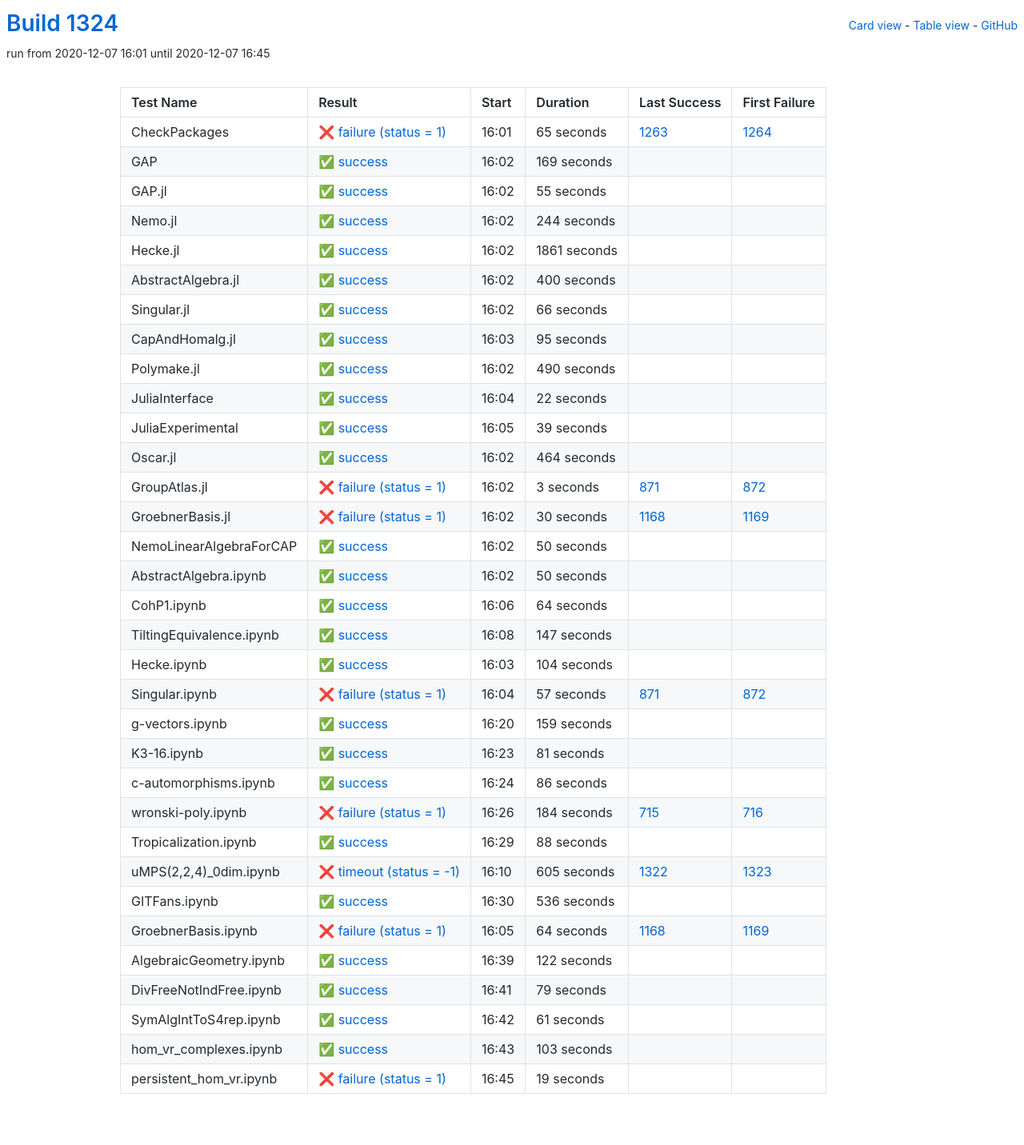
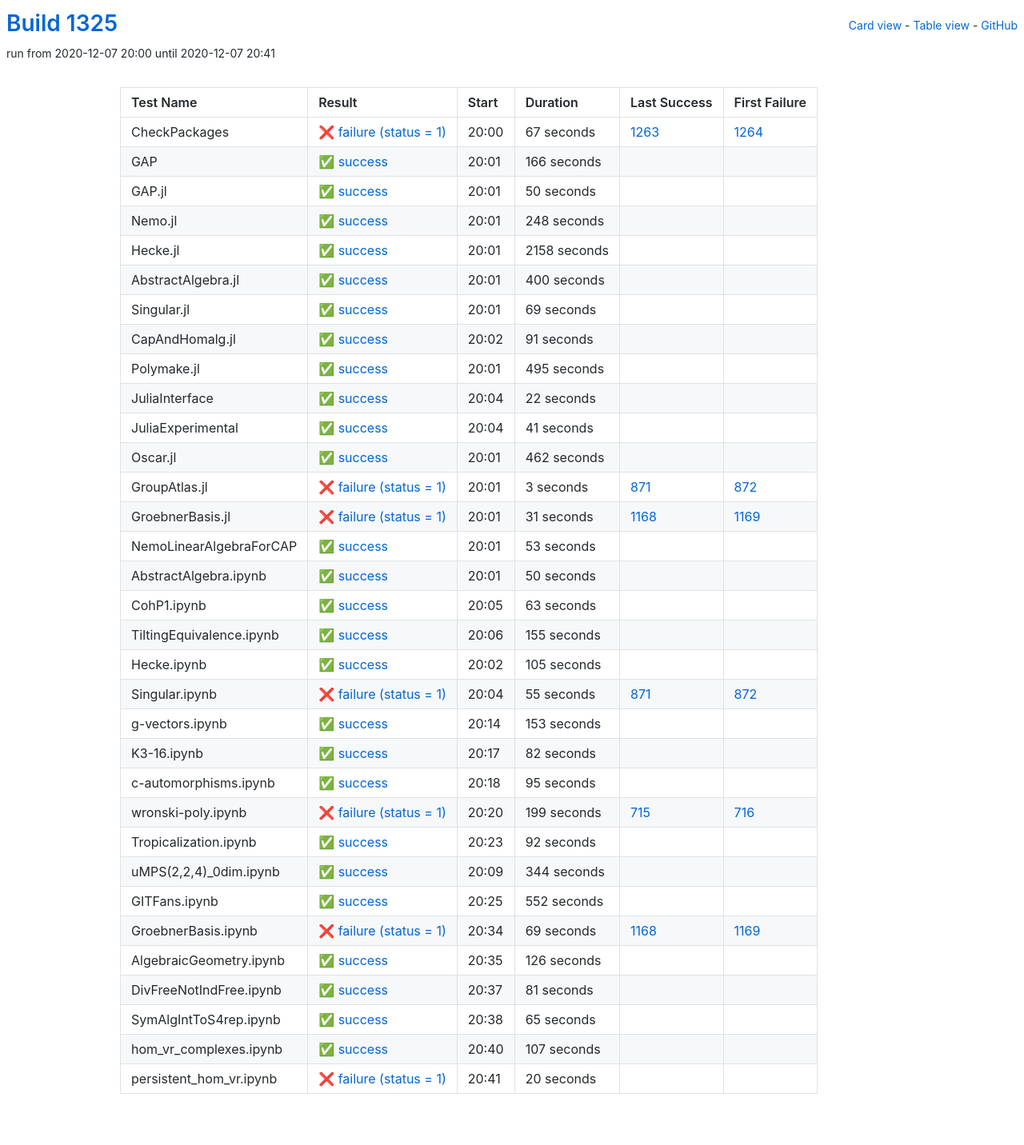
Before and after one commit to oscar-system/oscar-ci-status-stable, a Jekyll site: the page built from table.html, in a window 1280 px wide. Shown: the whole page at 80% size. Built offline with Jekyll 4.4.1, drawn with Linux system fonts in a browser that asks for light colours.

Commit message:
Build #1325

```diff
--- a/_data/ci.yml
+++ b/_data/ci.yml
@@ -1,6 +1,6 @@
 ---
-build: 1324
-build_url: https://oscarci.mathematik.uni-kl.de/job/oscar-stable/1324/
+build: 1325
+build_url: https://oscarci.mathematik.uni-kl.de/job/oscar-stable/1325/
 job: oscar-stable
 organization: oscar-system
 repo: oscar-ci-status-stable
@@ -8,68 +8,68 @@ repourl: https://github.com/oscar-system/oscar-ci-status-stable
 tests:
 - name: CheckPackages
   id: checkpackages
-  log: https://oscarci.mathematik.uni-kl.de/job/oscar-stable/1324/artifact/logs/build-1324/CheckPackages.log
-  start: 2020-12-07 16:01
+  log: https://oscarci.mathematik.uni-kl.de/job/oscar-stable/1325/artifact/logs/build-1325/CheckPackages.log
+  start: 2020-12-07 20:00
   success: false
   exitcode: 1
   status: failure
-  duration: 65
+  duration: 67
   last_success: 1263
   last_success_url: https://oscarci.mathematik.uni-kl.de/job/oscar-stable/1263/
   first_failure: 1264
   first_failure_url: https://oscarci.mathematik.uni-kl.de/job/oscar-stable/1264/
 - name: GAP
   id: gap
-  log: https://oscarci.mathematik.uni-kl.de/job/oscar-stable/1324/artifact/logs/build-1324/GAP.log
-  start: 2020-12-07 16:02
+  log: https://oscarci.mathematik.uni-kl.de/job/oscar-stable/1325/artifact/logs/build-1325/GAP.log
+  start: 2020-12-07 20:01
   success: true
   exitcode: 0
   status: success
-  duration: 169
+  duration: 166
   last_success: false
   last_success_url:
   first_failure: false
   first_failure_url:
 - name: GAP.jl
   id: gap-jl
-  log: https://oscarci.mathematik.uni-kl.de/job/oscar-stable/1324/artifact/logs/build-1324/GAP.jl.log
-  start: 2020-12-07 16:02
+  log: https://oscarci.mathematik.uni-kl.de/job/oscar-stable/1325/artifact/logs/build-1325/GAP.jl.log
+  start: 2020-12-07 20:01
   success: true
   exitcode: 0
   status: success
-  duration: 55
+  duration: 50
   last_success: false
   last_success_url:
   first_failure: false
   first_failure_url:
 - name: Nemo.jl
   id: nemo-jl
-  log: https://oscarci.mathematik.uni-kl.de/job/oscar-stable/1324/artifact/logs/build-1324/Nemo.jl.log
-  start: 2020-12-07 16:02
+  log: https://oscarci.mathematik.uni-kl.de/job/oscar-stable/1325/artifact/logs/build-1325/Nemo.jl.log
+  start: 2020-12-07 20:01
   success: true
   exitcode: 0
   status: success
-  duration: 244
+  duration: 248
   last_success: false
   last_success_url:
   first_failure: false
   first_failure_url:
 - name: Hecke.jl
   id: hecke-jl
-  log: https://oscarci.mathematik.uni-kl.de/job/oscar-stable/1324/artifact/logs/build-1324/Hecke.jl.log
-  start: 2020-12-07 16:02
+  log: https://oscarci.mathematik.uni-kl.de/job/oscar-stable/1325/artifact/logs/build-1325/Hecke.jl.log
+  start: 2020-12-07 20:01
   success: true
   exitcode: 0
   status: success
-  duration: 1861
+  duration: 2158
   last_success: false
   last_success_url:
   first_failure: false
   first_failure_url:
 - name: AbstractAlgebra.jl
   id: abstractalgebra-jl
-  log: https://oscarci.mathematik.uni-kl.de/job/oscar-stable/1324/artifact/logs/build-1324/AbstractAlgebra.jl.log
-  start: 2020-12-07 16:02
+  log: https://oscarci.mathematik.uni-kl.de/job/oscar-stable/1325/artifact/logs/build-1325/AbstractAlgebra.jl.log
+  start: 2020-12-07 20:01
   success: true
   exitcode: 0
   status: success
@@ -80,44 +80,44 @@ tests:
   first_failure_url:
 - name: Singular.jl
   id: singular-jl
-  log: https://oscarci.mathematik.uni-kl.de/job/oscar-stable/1324/artifact/logs/build-1324/Singular.jl.log
-  start: 2020-12-07 16:02
+  log: https://oscarci.mathematik.uni-kl.de/job/oscar-stable/1325/artifact/logs/build-1325/Singular.jl.log
+  start: 2020-12-07 20:01
   success: true
   exitcode: 0
   status: success
-  duration: 66
+  duration: 69
   last_success: false
   last_success_url:
   first_failure: false
   first_failure_url:
 - name: CapAndHomalg.jl
   id: capandhomalg-jl
-  log: https://oscarci.mathematik.uni-kl.de/job/oscar-stable/1324/artifact/logs/build-1324/CapAndHomalg.jl.log
-  start: 2020-12-07 16:03
+  log: https://oscarci.mathematik.uni-kl.de/job/oscar-stable/1325/artifact/logs/build-1325/CapAndHomalg.jl.log
+  start: 2020-12-07 20:02
   success: true
   exitcode: 0
   status: success
-  duration: 95
+  duration: 91
   last_success: false
   last_success_url:
   first_failure: false
   first_failure_url:
 - name: Polymake.jl
   id: polymake-jl
-  log: https://oscarci.mathematik.uni-kl.de/job/oscar-stable/1324/artifact/logs/build-1324/Polymake.jl.log
-  start: 2020-12-07 16:02
+  log: https://oscarci.mathematik.uni-kl.de/job/oscar-stable/1325/artifact/logs/build-1325/Polymake.jl.log
+  start: 2020-12-07 20:01
   success: true
   exitcode: 0
   status: success
-  duration: 490
+  duration: 495
   last_success: false
   last_success_url:
   first_failure: false
   first_failure_url:
 - name: JuliaInterface
   id: juliainterface
-  log: https://oscarci.mathematik.uni-kl.de/job/oscar-stable/1324/artifact/logs/build-1324/JuliaInterface.log
-  start: 2020-12-07 16:04
+  log: https://oscarci.mathematik.uni-kl.de/job/oscar-stable/1325/artifact/logs/build-1325/JuliaInterface.log
+  start: 2020-12-07 20:04
   success: true
   exitcode: 0
   status: success
@@ -128,32 +128,32 @@ tests:
   first_failure_url:
 - name: JuliaExperimental
   id: juliaexperimental
-  log: https://oscarci.mathematik.uni-kl.de/job/oscar-stable/1324/artifact/logs/build-1324/JuliaExperimental.log
-  start: 2020-12-07 16:05
+  log: https://oscarci.mathematik.uni-kl.de/job/oscar-stable/1325/artifact/logs/build-1325/JuliaExperimental.log
+  start: 2020-12-07 20:04
   success: true
   exitcode: 0
   status: success
-  duration: 39
+  duration: 41
   last_success: false
   last_success_url:
   first_failure: false
   first_failure_url:
 - name: Oscar.jl
   id: oscar-jl
-  log: https://oscarci.mathematik.uni-kl.de/job/oscar-stable/1324/artifact/logs/build-1324/Oscar.jl.log
-  start: 2020-12-07 16:02
+  log: https://oscarci.mathematik.uni-kl.de/job/oscar-stable/1325/artifact/logs/build-1325/Oscar.jl.log
+  start: 2020-12-07 20:01
   success: true
   exitcode: 0
   status: success
-  duration: 464
+  duration: 462
   last_success: false
   last_success_url:
   first_failure: false
   first_failure_url:
 - name: GroupAtlas.jl
   id: groupatlas-jl
-  log: https://oscarci.mathematik.uni-kl.de/job/oscar-stable/1324/artifact/logs/build-1324/GroupAtlas.jl.log
-  start: 2020-12-07 16:02
+  log: https://oscarci.mathematik.uni-kl.de/job/oscar-stable/1325/artifact/logs/build-1325/GroupAtlas.jl.log
+  start: 2020-12-07 20:01
   success: false
   exitcode: 1
   status: failure
@@ -164,32 +164,32 @@ tests:
   first_failure_url: https://oscarci.mathematik.uni-kl.de/job/oscar-stable/872/
 - name: GroebnerBasis.jl
   id: groebnerbasis-jl
-  log: https://oscarci.mathematik.uni-kl.de/job/oscar-stable/1324/artifact/logs/build-1324/GroebnerBasis.jl.log
-  start: 2020-12-07 16:02
+  log: https://oscarci.mathematik.uni-kl.de/job/oscar-stable/1325/artifact/logs/build-1325/GroebnerBasis.jl.log
+  start: 2020-12-07 20:01
   success: false
   exitcode: 1
   status: failure
-  duration: 30
+  duration: 31
   last_success: 1168
   last_success_url: https://oscarci.mathematik.uni-kl.de/job/oscar-stable/1168/
   first_failure: 1169
   first_failure_url: https://oscarci.mathematik.uni-kl.de/job/oscar-stable/1169/
 - name: NemoLinearAlgebraForCAP
   id: nemolinearalgebraforcap
-  log: https://oscarci.mathematik.uni-kl.de/job/oscar-stable/1324/artifact/logs/build-1324/NemoLinearAlgebraForCAP.log
-  start: 2020-12-07 16:02
+  log: https://oscarci.mathematik.uni-kl.de/job/oscar-stable/1325/artifact/logs/build-1325/NemoLinearAlgebraForCAP.log
+  start: 2020-12-07 20:01
   success: true
   exitcode: 0
   status: success
-  duration: 50
+  duration: 53
   last_success: false
   last_success_url:
   first_failure: false
   first_failure_url:
 - name: AbstractAlgebra.ipynb
   id: abstractalgebra-ipynb
-  log: https://oscarci.mathematik.uni-kl.de/job/oscar-stable/1324/artifact/logs/build-1324/AbstractAlgebra.ipynb.log
-  start: 2020-12-07 16:02
+  log: https://oscarci.mathematik.uni-kl.de/job/oscar-stable/1325/artifact/logs/build-1325/AbstractAlgebra.ipynb.log
+  start: 2020-12-07 20:01
   success: true
   exitcode: 0
   status: success
@@ -200,68 +200,164 @@ tests:
   first_failure_url:
 - name: CohP1.ipynb
   id: cohp1-ipynb
-  log: https://oscarci.mathematik.uni-kl.de/job/oscar-stable/1324/artifact/logs/build-1324/CohP1.ipynb.log
-  start: 2020-12-07 16:06
+  log: https://oscarci.mathematik.uni-kl.de/job/oscar-stable/1325/artifact/logs/build-1325/CohP1.ipynb.log
+  start: 2020-12-07 20:05
   success: true
   exitcode: 0
   status: success
-  duration: 64
+  duration: 63
   last_success: false
   last_success_url:
   first_failure: false
   first_failure_url:
 - name: TiltingEquivalence.ipynb
   id: tiltingequivalence-ipynb
-  log: https://oscarci.mathematik.uni-kl.de/job/oscar-stable/1324/artifact/logs/build-1324/TiltingEquivalence.ipynb.log
-  start: 2020-12-07 16:08
+  log: https://oscarci.mathematik.uni-kl.de/job/oscar-stable/1325/artifact/logs/build-1325/TiltingEquivalence.ipynb.log
+  start: 2020-12-07 20:06
   success: true
   exitcode: 0
   status: success
-  duration: 147
+  duration: 155
   last_success: false
   last_success_url:
   first_failure: false
   first_failure_url:
 - name: Hecke.ipynb
   id: hecke-ipynb
-  log: https://oscarci.mathematik.uni-kl.de/job/oscar-stable/1324/artifact/logs/build-1324/Hecke.ipynb.log
-  start: 2020-12-07 16:03
+  log: https://oscarci.mathematik.uni-kl.de/job/oscar-stable/1325/artifact/logs/build-1325/Hecke.ipynb.log
+  start: 2020-12-07 20:02
   success: true
   exitcode: 0
   status: success
-  duration: 104
+  duration: 105
   last_success: false
   last_success_url:
   first_failure: false
   first_failure_url:
 - name: Singular.ipynb
   id: singular-ipynb
-  log: https://oscarci.mathematik.uni-kl.de/job/oscar-stable/1324/artifact/logs/build-1324/Singular.ipynb.log
-  start: 2020-12-07 16:04
+  log: https://oscarci.mathematik.uni-kl.de/job/oscar-stable/1325/artifact/logs/build-1325/Singular.ipynb.log
+  start: 2020-12-07 20:04
   success: false
   exitcode: 1
   status: failure
-  duration: 57
+  duration: 55
   last_success: 871
   last_success_url: https://oscarci.mathematik.uni-kl.de/job/oscar-stable/871/
   first_failure: 872
   first_failure_url: https://oscarci.mathematik.uni-kl.de/job/oscar-stable/872/
 - name: g-vectors.ipynb
   id: g-vectors-ipynb
-  log: https://oscarci.mathematik.uni-kl.de/job/oscar-stable/1324/artifact/logs/build-1324/g-vectors.ipynb.log
-  start: 2020-12-07 16:20
+  log: https://oscarci.mathematik.uni-kl.de/job/oscar-stable/1325/artifact/logs/build-1325/g-vectors.ipynb.log
+  start: 2020-12-07 20:14
   success: true
   exitcode: 0
   status: success
-  duration: 159
+  duration: 153
   last_success: false
   last_success_url:
   first_failure: false
   first_failure_url:
 - name: K3-16.ipynb
   id: k3-16-ipynb
-  log: https://oscarci.mathematik.uni-kl.de/job/oscar-stable/1324/artifact/logs/build-1324/K3-16.ipynb.log
-  start: 2020-12-07 16:23
+  log: https://oscarci.mathematik.uni-kl.de/job/oscar-stable/1325/artifact/logs/build-1325/K3-16.ipynb.log
+  start: 2020-12-07 20:17
+  success: true
+  exitcode: 0
+  status: success
+  duration: 82
+  last_success: false
+  last_success_url:
+  first_failure: false
+  first_failure_url:
+- name: c-automorphisms.ipynb
+  id: c-automorphisms-ipynb
+  log: https://oscarci.mathematik.uni-kl.de/job/oscar-stable/1325/artifact/logs/build-1325/c-automorphisms.ipynb.log
+  start: 2020-12-07 20:18
+  success: true
+  exitcode: 0
+  status: success
+  duration: 95
+  last_success: false
+  last_success_url:
+  first_failure: false
+  first_failure_url:
+- name: wronski-poly.ipynb
+  id: wronski-poly-ipynb
+  log: https://oscarci.mathematik.uni-kl.de/job/oscar-stable/1325/artifact/logs/build-1325/wronski-poly.ipynb.log
+  start: 2020-12-07 20:20
+  success: false
+  exitcode: 1
+  status: failure
+  duration: 199
+  last_success: 715
+  last_success_url: https://oscarci.mathematik.uni-kl.de/job/oscar-stable/715/
+  first_failure: 716
+  first_failure_url: https://oscarci.mathematik.uni-kl.de/job/oscar-stable/716/
+- name: Tropicalization.ipynb
+  id: tropicalization-ipynb
+  log: https://oscarci.mathematik.uni-kl.de/job/oscar-stable/1325/artifact/logs/build-1325/Tropicalization.ipynb.log
+  start: 2020-12-07 20:23
+  success: true
+  exitcode: 0
+  status: success
+  duration: 92
+  last_success: false
+  last_success_url:
+  first_failure: false
+  first_failure_url:
+- name: uMPS(2,2,4)_0dim.ipynb
+  id: umps-2-2-4-0dim-ipynb
+  log: https://oscarci.mathematik.uni-kl.de/job/oscar-stable/1325/artifact/logs/build-1325/uMPS-2-2-4-_0dim.ipynb.log
+  start: 2020-12-07 20:09
+  success: true
+  exitcode: 0
+  status: success
+  duration: 344
+  last_success: false
+  last_success_url:
+  first_failure: false
+  first_failure_url:
+- name: GITFans.ipynb
+  id: gitfans-ipynb
+  log: https://oscarci.mathematik.uni-kl.de/job/oscar-stable/1325/artifact/logs/build-1325/GITFans.ipynb.log
+  start: 2020-12-07 20:25
+  success: true
+  exitcode: 0
+  status: success
+  duration: 552
+  last_success: false
+  last_success_url:
+  first_failure: false
+  first_failure_url:
+- name: GroebnerBasis.ipynb
+  id: groebnerbasis-ipynb
+  log: https://oscarci.mathematik.uni-kl.de/job/oscar-stable/1325/artifact/logs/build-1325/GroebnerBasis.ipynb.log
+  start: 2020-12-07 20:34
+  success: false
+  exitcode: 1
+  status: failure
+  duration: 69
+  last_success: 1168
+  last_success_url: https://oscarci.mathematik.uni-kl.de/job/oscar-stable/1168/
+  first_failure: 1169
+  first_failure_url: https://oscarci.mathematik.uni-kl.de/job/oscar-stable/1169/
+- name: AlgebraicGeometry.ipynb
+  id: algebraicgeometry-ipynb
+  log: https://oscarci.mathematik.uni-kl.de/job/oscar-stable/1325/artifact/logs/build-1325/AlgebraicGeometry.ipynb.log
+  start: 2020-12-07 20:35
+  success: true
+  exitcode: 0
+  status: success
+  duration: 126
+  last_success: false
+  last_success_url:
+  first_failure: false
+  first_failure_url:
+- name: DivFreeNotIndFree.ipynb
+  id: divfreenotindfree-ipynb
+  log: https://oscarci.mathematik.uni-kl.de/job/oscar-stable/1325/artifact/logs/build-1325/DivFreeNotIndFree.ipynb.log
+  start: 2020-12-07 20:37
   success: true
   exitcode: 0
   status: success
@@ -270,134 +366,38 @@ tests:
   last_success_url:
   first_failure: false
   first_failure_url:
-- name: c-automorphisms.ipynb
-  id: c-automorphisms-ipynb
-  log: https://oscarci.mathematik.uni-kl.de/job/oscar-stable/1324/artifact/logs/build-1324/c-automorphisms.ipynb.log
-  start: 2020-12-07 16:24
+- name: SymAlgIntToS4rep.ipynb
+  id: symalginttos4rep-ipynb
+  log: https://oscarci.mathematik.uni-kl.de/job/oscar-stable/1325/artifact/logs/build-1325/SymAlgIntToS4rep.ipynb.log
+  start: 2020-12-07 20:38
   success: true
   exitcode: 0
   status: success
-  duration: 86
-  last_success: false
-  last_success_url:
-  first_failure: false
-  first_failure_url:
-- name: wronski-poly.ipynb
-  id: wronski-poly-ipynb
-  log: https://oscarci.mathematik.uni-kl.de/job/oscar-stable/1324/artifact/logs/build-1324/wronski-poly.ipynb.log
-  start: 2020-12-07 16:26
-  success: false
-  exitcode: 1
-  status: failure
-  duration: 184
-  last_success: 715
-  last_success_url: https://oscarci.mathematik.uni-kl.de/job/oscar-stable/715/
-  first_failure: 716
-  first_failure_url: https://oscarci.mathematik.uni-kl.de/job/oscar-stable/716/
-- name: Tropicalization.ipynb
-  id: tropicalization-ipynb
-  log: https://oscarci.mathematik.uni-kl.de/job/oscar-stable/1324/artifact/logs/build-1324/Tropicalization.ipynb.log
-  start: 2020-12-07 16:29
-  success: true
-  exitcode: 0
-  status: success
-  duration: 88
-  last_success: false
-  last_success_url:
-  first_failure: false
-  first_failure_url:
-- name: uMPS(2,2,4)_0dim.ipynb
-  id: umps-2-2-4-0dim-ipynb
-  log: https://oscarci.mathematik.uni-kl.de/job/oscar-stable/1324/artifact/logs/build-1324/uMPS-2-2-4-_0dim.ipynb.log
-  start: 2020-12-07 16:10
-  success: false
-  exitcode: -1
-  status: timeout
-  duration: 605
-  last_success: 1322
-  last_success_url: https://oscarci.mathematik.uni-kl.de/job/oscar-stable/1322/
-  first_failure: 1323
-  first_failure_url: https://oscarci.mathematik.uni-kl.de/job/oscar-stable/1323/
-- name: GITFans.ipynb
-  id: gitfans-ipynb
-  log: https://oscarci.mathematik.uni-kl.de/job/oscar-stable/1324/artifact/logs/build-1324/GITFans.ipynb.log
-  start: 2020-12-07 16:30
-  success: true
-  exitcode: 0
-  status: success
-  duration: 536
-  last_success: false
-  last_success_url:
-  first_failure: false
-  first_failure_url:
-- name: GroebnerBasis.ipynb
-  id: groebnerbasis-ipynb
-  log: https://oscarci.mathematik.uni-kl.de/job/oscar-stable/1324/artifact/logs/build-1324/GroebnerBasis.ipynb.log
-  start: 2020-12-07 16:05
-  success: false
-  exitcode: 1
-  status: failure
-  duration: 64
-  last_success: 1168
-  last_success_url: https://oscarci.mathematik.uni-kl.de/job/oscar-stable/1168/
-  first_failure: 1169
-  first_failure_url: https://oscarci.mathematik.uni-kl.de/job/oscar-stable/1169/
-- name: AlgebraicGeometry.ipynb
-  id: algebraicgeometry-ipynb
-  log: https://oscarci.mathematik.uni-kl.de/job/oscar-stable/1324/artifact/logs/build-1324/AlgebraicGeometry.ipynb.log
-  start: 2020-12-07 16:39
-  success: true
-  exitcode: 0
-  status: success
-  duration: 122
-  last_success: false
-  last_success_url:
-  first_failure: false
-  first_failure_url:
-- name: DivFreeNotIndFree.ipynb
-  id: divfreenotindfree-ipynb
-  log: https://oscarci.mathematik.uni-kl.de/job/oscar-stable/1324/artifact/logs/build-1324/DivFreeNotIndFree.ipynb.log
-  start: 2020-12-07 16:41
-  success: true
-  exitcode: 0
-  status: success
-  duration: 79
-  last_success: false
-  last_success_url:
-  first_failure: false
-  first_failure_url:
-- name: SymAlgIntToS4rep.ipynb
-  id: symalginttos4rep-ipynb
-  log: https://oscarci.mathematik.uni-kl.de/job/oscar-stable/1324/artifact/logs/build-1324/SymAlgIntToS4rep.ipynb.log
-  start: 2020-12-07 16:42
-  success: true
-  exitcode: 0
-  status: success
-  duration: 61
+  duration: 65
   last_success: false
   last_success_url:
   first_failure: false
   first_failure_url:
 - name: hom_vr_complexes.ipynb
   id: hom-vr-complexes-ipynb
-  log: https://oscarci.mathematik.uni-kl.de/job/oscar-stable/1324/artifact/logs/build-1324/hom_vr_complexes.ipynb.log
-  start: 2020-12-07 16:43
+  log: https://oscarci.mathematik.uni-kl.de/job/oscar-stable/1325/artifact/logs/build-1325/hom_vr_complexes.ipynb.log
+  start: 2020-12-07 20:40
   success: true
   exitcode: 0
   status: success
-  duration: 103
+  duration: 107
   last_success: false
   last_success_url:
   first_failure: false
   first_failure_url:
 - name: persistent_hom_vr.ipynb
   id: persistent-hom-vr-ipynb
-  log: https://oscarci.mathematik.uni-kl.de/job/oscar-stable/1324/artifact/logs/build-1324/persistent_hom_vr.ipynb.log
-  start: 2020-12-07 16:45
+  log: https://oscarci.mathematik.uni-kl.de/job/oscar-stable/1325/artifact/logs/build-1325/persistent_hom_vr.ipynb.log
+  start: 2020-12-07 20:41
   success: false
   exitcode: 1
   status: failure
-  duration: 19
+  duration: 20
   last_success: false
   last_success_url:
   first_failure: false
```
Also changed, not shown: README.md.
